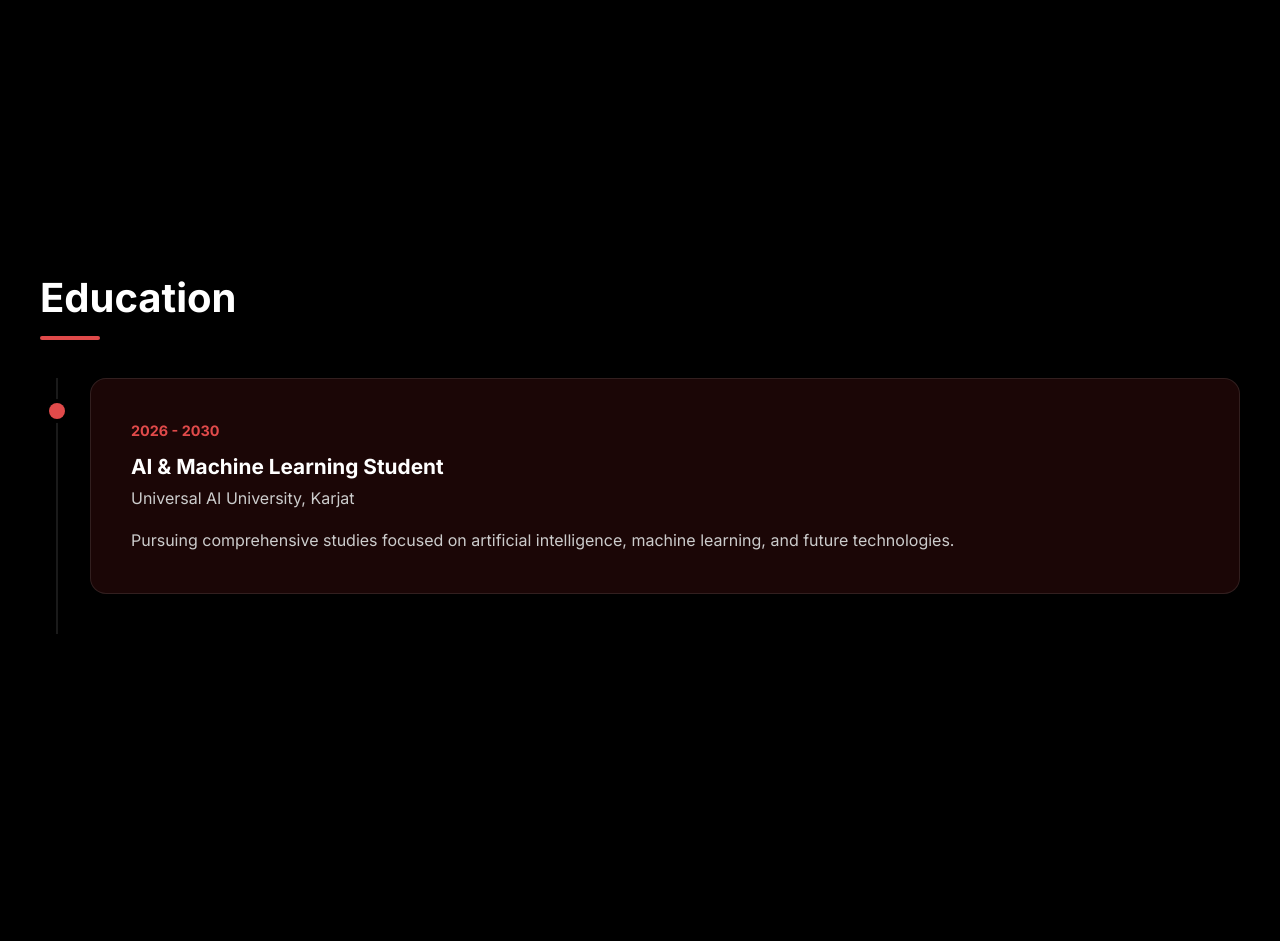
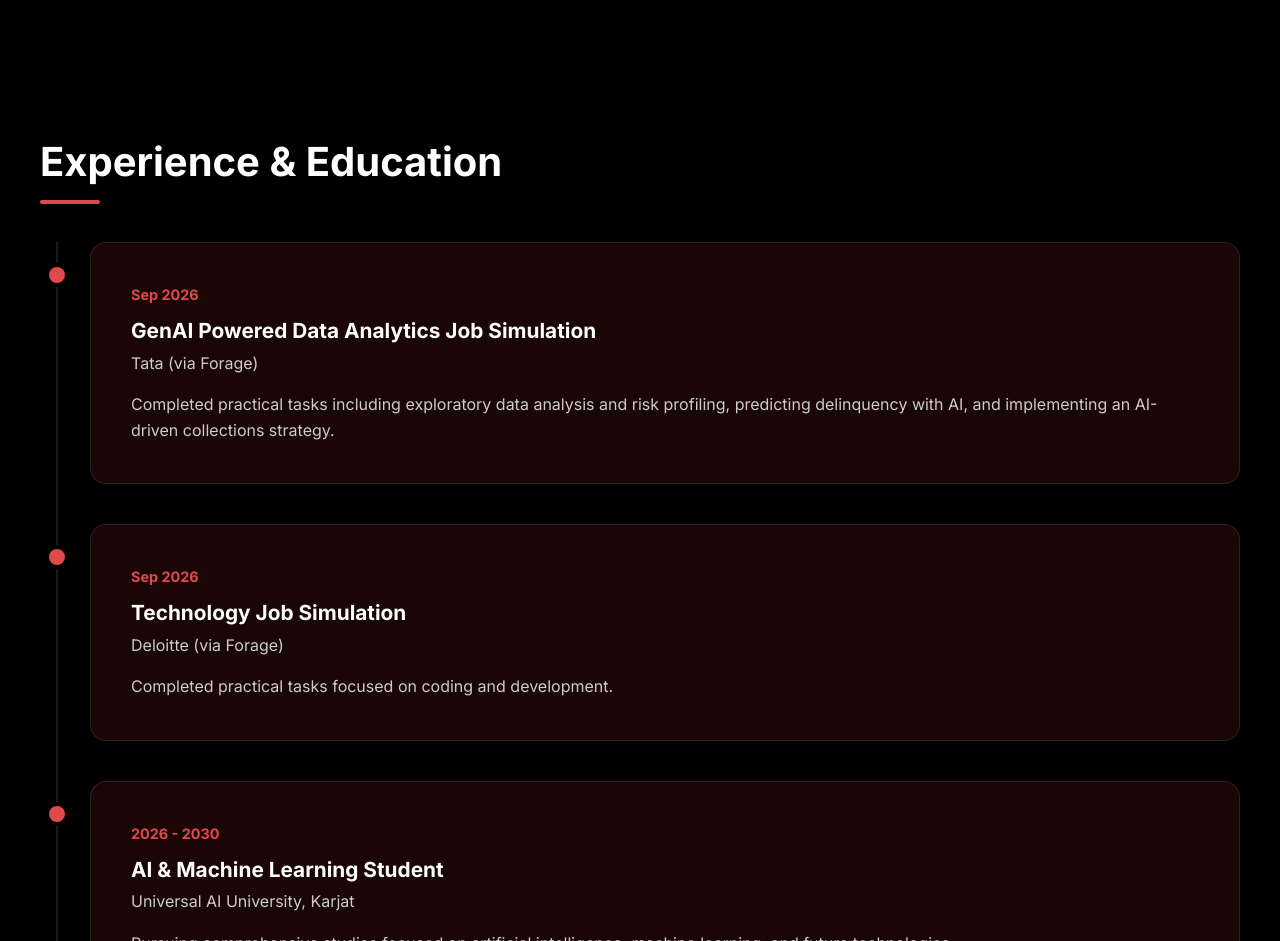
Before and after one commit to daksh043/daksh-khandagale-portfolio, a plain HTML site: page index.html in a window 1280 px wide. Shown: the part 3500-4441 px from the top of the page. Drawn offline with Linux system fonts and the light colour scheme; files whose address does not match are found by name.

Commit message:
Add Forage job simulation experience

```diff
--- a/index.html
+++ b/index.html
@@ -112,8 +112,24 @@
 
             <!-- Experience Section -->
             <section id="experience" class="experience section">
-                <h2 class="section-title">Education</h2>
+                <h2 class="section-title">Experience & Education</h2>
                 <div class="timeline">
+                    <div class="timeline-item card">
+                        <div class="timeline-date">Sep 2026</div>
+                        <div class="timeline-content">
+                            <h3>GenAI Powered Data Analytics Job Simulation</h3>
+                            <h4>Tata (via Forage)</h4>
+                            <p>Completed practical tasks including exploratory data analysis and risk profiling, predicting delinquency with AI, and implementing an AI-driven collections strategy.</p>
+                        </div>
+                    </div>
+                    <div class="timeline-item card">
+                        <div class="timeline-date">Sep 2026</div>
+                        <div class="timeline-content">
+                            <h3>Technology Job Simulation</h3>
+                            <h4>Deloitte (via Forage)</h4>
+                            <p>Completed practical tasks focused on coding and development.</p>
+                        </div>
+                    </div>
                     <div class="timeline-item card">
                         <div class="timeline-date">2026 - 2030</div>
                         <div class="timeline-content">
```
